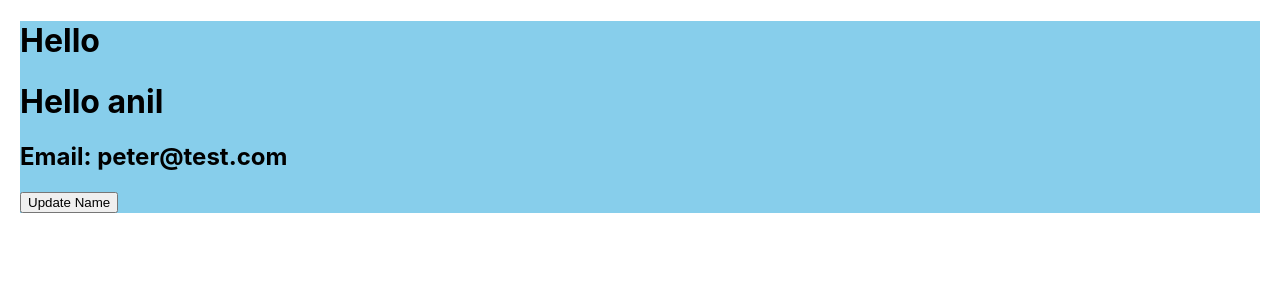
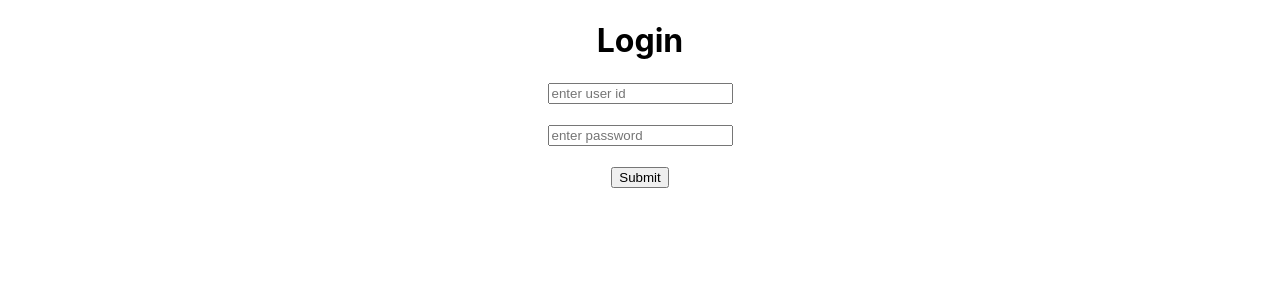
Before and after one commit to janakyraam-idexcel/react, a React (Create React App) app: page / in a window 1280 px wide. Shown: the top 300 px of the page. Built offline with nearby package versions, Linux system fonts and the light colour scheme.

Commit message:
commit
commit

```diff
--- a/src/App.js
+++ b/src/App.js
@@ -4,6 +4,8 @@ import User from './User';
 import { Component, useState } from 'react';
 import React from 'react';
 import Student from './Student';
+import Profile from './Profile';
+import Login from './Login';
 
 /*Sample Program */
 //function App() { //functional component
@@ -96,23 +98,106 @@ import Student from './Student';
 
 
 //Propes(Class Component)
-class App extends Component{
-  constructor(){
-    super();
-    this.state={
-      name:"anil"
-    }
-}
-  render(){
-    return(
-     <div style={{backgroundColor:"skyblue", margin:20}}>
-      <h1>Hello</h1>
-      <Student name={this.state.name} email={"peter@test.com"}/>
-      {/* <Student name="John" email={"john@test.com"}/> */}
-      <button onClick={()=>this.setState({name:"harry"})}>Update Name</button>
-     </div>
-    );
-  }
+// class App extends Component{
+//   constructor(){
+//     super();
+//     this.state={
+//       name:"anil"
+//     }
+// }
+//   render(){
+//     return(
+//      <div style={{backgroundColor:"skyblue", margin:20}}>
+//       <h1>Hello</h1>
+//       <Student name={this.state.name} email={"peter@test.com"}/>
+//       {/* <Student name="John" email={"john@test.com"}/> */}
+//       <button onClick={()=>this.setState({name:"harry"})}>Update Name</button>
+//      </div>
+//     );
+//   }
+// }
+
+//Get Input Box Value
+// function App(){
+//   const[data,setData]=useState(null);
+//   const[print,setPrint]=useState(false);
+//   function getData(val){
+//     setData(val.target.value)
+//     setPrint(false);
+//     //console.warn(val.target.value);
+//   }
+//   return(
+//     <div className="App">
+//     {
+//     print?
+//     <h1>{data}</h1>
+//     :null
+// }
+//     <input type='text' onChange={getData}/>
+//     <button onClick={()=>setPrint(true)}>Print Value</button>
+//   </div>
+//   )
+// }
+
+//Hide, Show and Toggle
+
+// function App(){
+//   const[show,setShow]=useState(true);
+//   return(
+//     <div className="App">
+//       {
+//         show?<h1>Hello World!</h1>:null
+//       }
+//       {/* <button onClick={()=>setShow(true)}>Show</button>
+//       <button onClick={()=>setShow(false)}>Hide</button> */}
+//       <button onClick={()=>setShow(!show)}>Toggle</button>
+//     </div>
+//   )
+// }
+
+//Handling Form
+// function App(){
+//   const[name,setName]=useState("");
+//   const[interest,setInterest]=useState("");
+//   const[TnC,setTnC]=useState(false);
+
+//  function handleData(e){
+//   e.preventDefault();
+//   console.warn("all data", name,interest,TnC);
+//   }
+//   return(
+//     <div className="App">
+//         <h1>Hello World!</h1>
+//         <form onSubmit={handleData}>
+//           <input type="text" placeholder='enter name' onChange={(e)=>setName(e.target.value)}/><br></br><br></br>
+//           <select onChange={(e)=>setInterest(e.target.value)}>
+//             <option>Marvel</option>
+//             <option>DC</option>
+//           </select>
+//           <br></br><br></br>
+//           <input type='checkbox' onChange={(e)=>setTnC(e.target.checked)}/><span>Agree with terms and conditions</span><br></br><br></br>
+//           <button type='submit'>Submit</button>
+//         </form>
+//     </div>
+//   )
+// }
+
+//conditional rendering
+// function App(){
+//   return(
+//     <div className="App">
+//       <Profile/>
+//     </div>
+//   )
+// }
+
+//Basic form validation
+function App(){
+  return(
+    <div className="App">
+      <Login/>
+    </div>
+  )
 }
 
 export default App;
--- /dev/null
+++ b/src/Login.js
@@ -0,0 +1,56 @@
+import { useState } from "react";
+
+function Login(){
+    const[user,setUser]=useState("");
+    const[userErr,setUserErr]=useState(false);
+    const[password,setPassword]=useState("");
+    const[passwordErr,setPasswordErr]=useState(false);
+
+
+    function loginHandler(e){
+        if(user.length<4 || password.length<4){
+            alert("Invalid Data");
+        }
+        else{
+            alert("All good!");
+        }
+        e.preventDefault();
+    }
+
+    function userHandler(e){
+        //console.warn(e.target.value);
+        let item=e.target.value;
+        if(item.length<4){
+            setUserErr(true);
+        }
+        else{
+            setUserErr(false);
+        }
+        setUser(item);
+    }
+
+    function passwordHandler(e){
+        let item=e.target.value;
+        if(item.length<4){
+            setPasswordErr(true);
+        }
+        else{
+            setPasswordErr(false);
+        }
+        setPassword(item);
+    }
+    return(
+        <div>
+            <h1>Login</h1>
+            <form onSubmit={loginHandler}>
+                <input type="text" placeholder="enter user id" onChange={userHandler}/>
+                {userErr?<span>Invalid Data</span>:null}<br></br><br></br>
+                <input type="text" placeholder="enter password" onChange={passwordHandler}/>
+                {passwordErr?<span>Invalid Data</span>:null}<br></br><br></br>
+                <button type="submit">Submit</button>
+            </form>
+        </div>
+    )
+}
+
+export default Login;
--- /dev/null
+++ b/src/Profile.js
@@ -0,0 +1,14 @@
+import React, { useState } from "react";
+function Profile(){
+    const[loggedin,setLoggedIn]=useState(5);
+    return(
+        <div>
+            {
+                loggedin==1?<h1>Welcome User1</h1>
+                :loggedin==2?<h1>Welcome User2</h1>
+                :<h1>Welcome Guest</h1>
+            }
+        </div>
+    )
+}
+export default Profile;
```
Also changed, not shown: React_Interview_Questions_And_Answers.txt.
